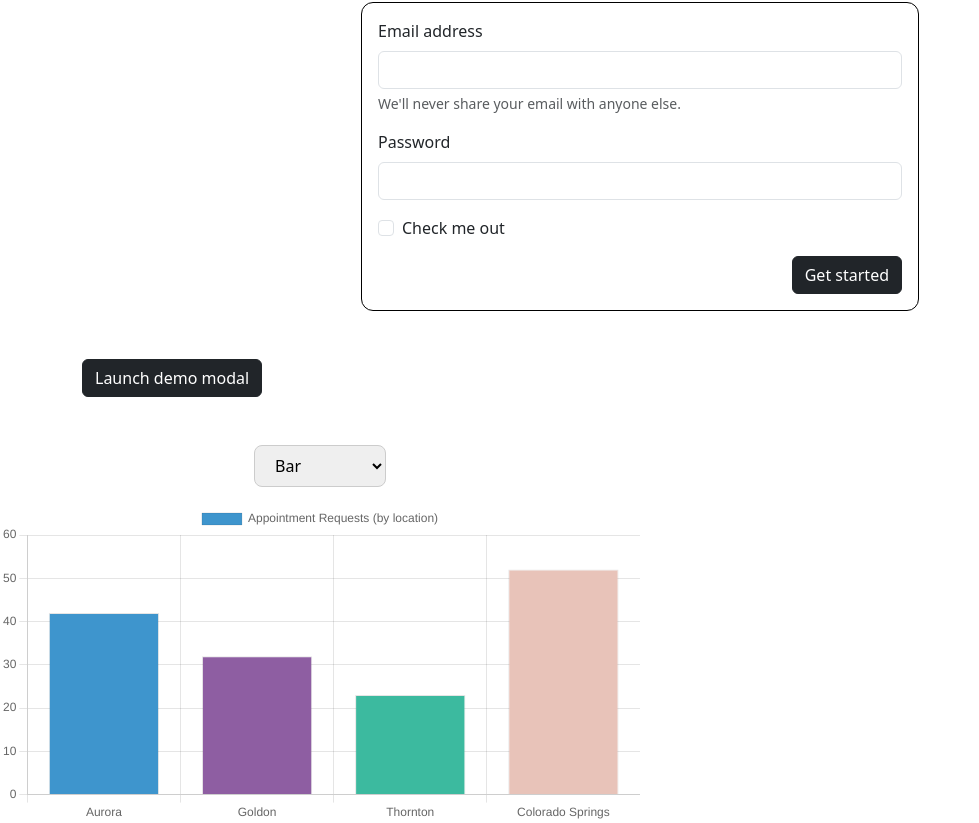
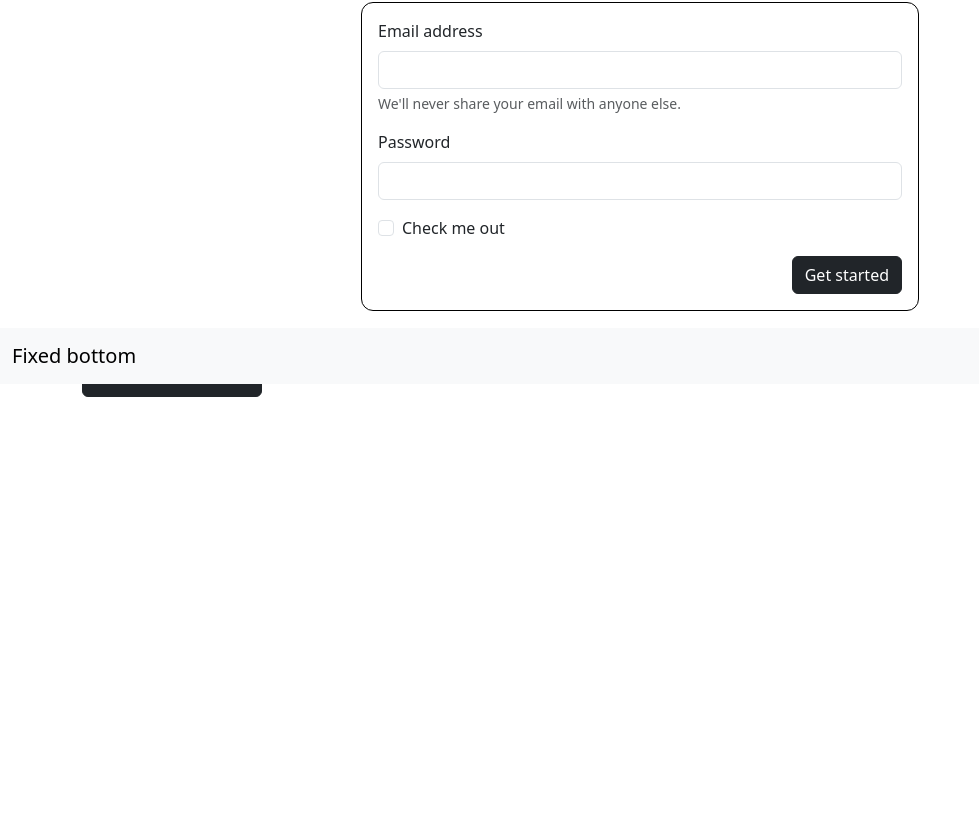
Before and after one commit to steffengroenandersen/svelte-bootstrap, a Svelte app: page / in a window 1280 px wide. Shown: the part 416-1239 px from the top of the page, without its empty margins (0-979 px from the left). After the commit the page ends 813 px from the top, so only its background shows below. Built offline with nearby package versions, Linux system fonts and the light colour scheme.

Commit message:
Add Footer.svelte

```diff
--- a/src/App.svelte
+++ b/src/App.svelte
@@ -5,6 +5,7 @@
   import Table from "./components/Table.svelte";
   import LoginForm from "./components/LoginForm.svelte";
   import Modal from "./components/Modal.svelte";
+  import Footer from "./components/Footer.svelte";
 
   /* Function for button */
   function handleButtonClick() {
@@ -41,29 +42,32 @@
   </tbody>`;
 
   /*  ChartJS */
-  import { chartType, myData, myOptions } from "./components/chartsjs-repl/settings.js";
-  import Select from "./components/chartsjs-repl/Select.svelte";
-  import Chart from "./components/chartsjs-repl/Chart.svelte";
+  // import { chartType, myData, myOptions } from "./components/chartsjs-repl/settings.js";
+  // import Select from "./components/chartsjs-repl/Select.svelte";
+  // import Chart from "./components/chartsjs-repl/Chart.svelte";
 
-  let type = chartType;
-  let data = myData;
-  let options = myOptions;
+  // let type = chartType;
+  // let data = myData;
+  // let options = myOptions;
 
-  $: config = {
-    type,
-    data,
-    options,
-  };
+  // $: config = {
+  //   type,
+  //   data,
+  //   options,
+  // };
 </script>
 
 <Navbar />
-<!-- <Sidebar /> -->
 
 <div class="container">
   <h1>Hello world</h1>
   <p>Press the following button to get started</p>
+
+  <!-- Button -->
+
   <Button onButtonClick={handleButtonClick} buttonText={"Get started"} />
 
+  <!-- Table -->
   <div class="mt-5">
     <Table data={tableData} />
   </div>
@@ -79,8 +83,12 @@
   </div>
 </div>
 
-<div class="col-6 mt-5">
+<Footer />
+
+<!-- <Sidebar /> -->
+
+<!-- <div class="col-6 mt-5">
   <Select bind:type />
 
   <Chart {config} />
-</div>
+</div> -->
--- /dev/null
+++ b/src/components/Footer.svelte
@@ -0,0 +1,5 @@
+<nav class="navbar fixed-bottom bg-body-tertiary">
+  <div class="container-fluid">
+    <a class="navbar-brand" href="/">Fixed bottom</a>
+  </div>
+</nav>
```
